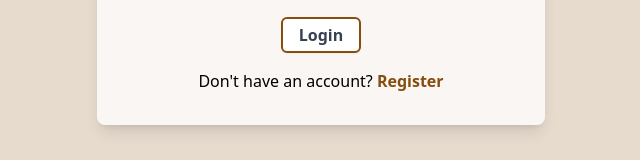
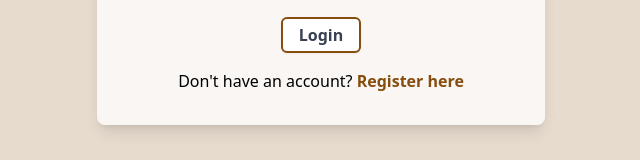
Before and after one commit to Richard-Quayson/LeerPlan, a React (Vite) app in the folder leerplan_interface/leerplan/: page /login in a window 1280 px wide. Shown: the part 475-635 px from the top of the page, without its empty margins (319-959 px from the left). Built offline with nearby package versions, Linux system fonts and the light colour scheme; no server answers.

Commit message:
updating register section of login form

```diff
--- a/leerplan_interface/leerplan/src/pages/LoginUserPage.jsx
+++ b/leerplan_interface/leerplan/src/pages/LoginUserPage.jsx
@@ -217,7 +217,7 @@ function LoginPage() {
                 href={REGISTER_ACCOUNT_ROUTE}
                 className="text-yellow-800 font-semibold"
               >
-                Register
+                Register here
               </a>
             </p>
           </div>
```
